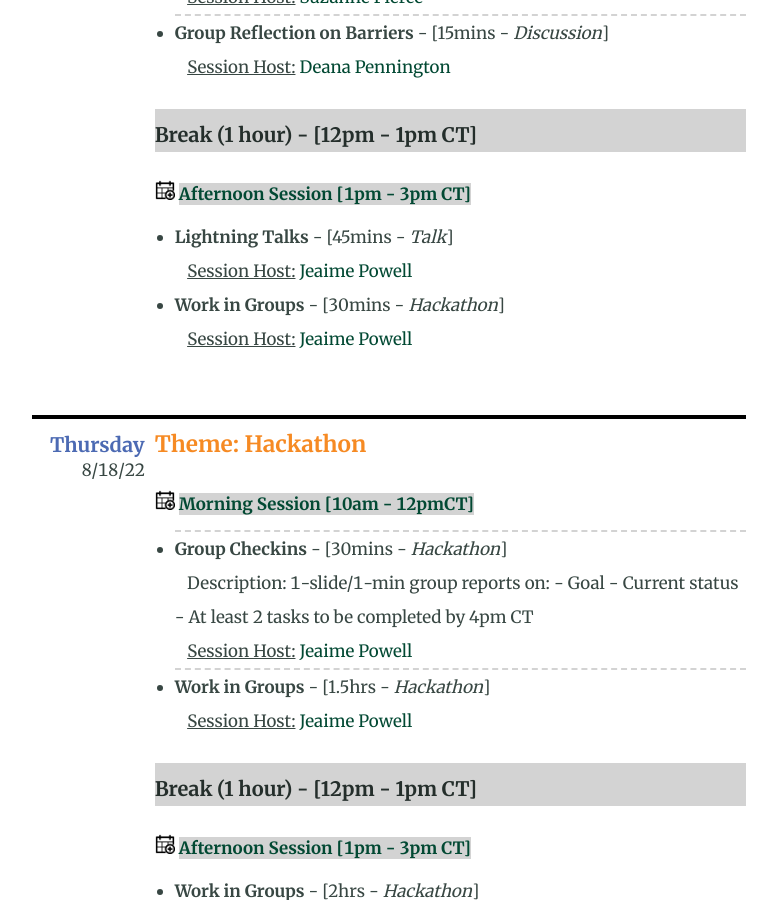
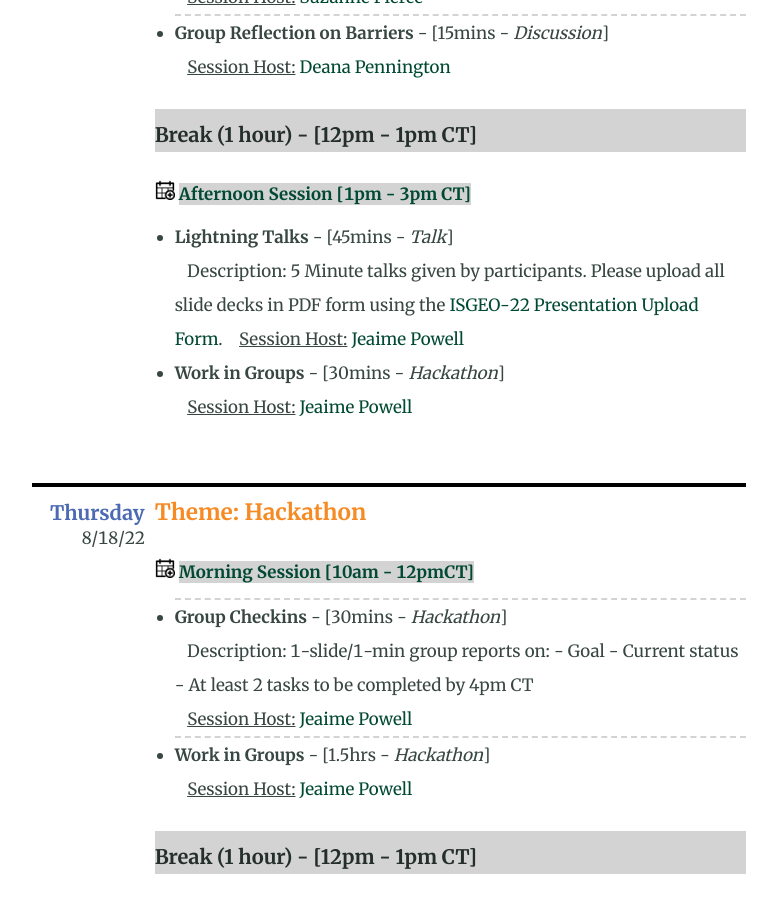
Before and after one commit to IS-GEO/ISGEO-22, a Jekyll site: the page built from schedule.md, in a window 1280 px wide and 900 px high, scrolled down 2684 px. Shown: the whole window, without its empty margins (32-809 px from the left). Built offline with Jekyll 4.4.1, drawn with Linux system fonts in a browser that asks for light colours.

Commit message:
added upload link

```diff
--- a/_data/sessions.yml
+++ b/_data/sessions.yml
@@ -216,7 +216,9 @@ sessioninfo:
   sessionday: Wednesday
   sessiontime: Afternoon
   sessionlength: 45mins
-  #sessiondescription:
+  sessiondescription: >
+    5 Minute talks given by participants. Please upload all slide decks in PDF form using
+    the <a href="https://forms.gle/t8w1Q9C3zCvaPJqY7">ISGEO-22 Presentation Upload Form</a>.
   sessionhost: Jeaime Powell
 
 - sessionname: Work in Groups
```
